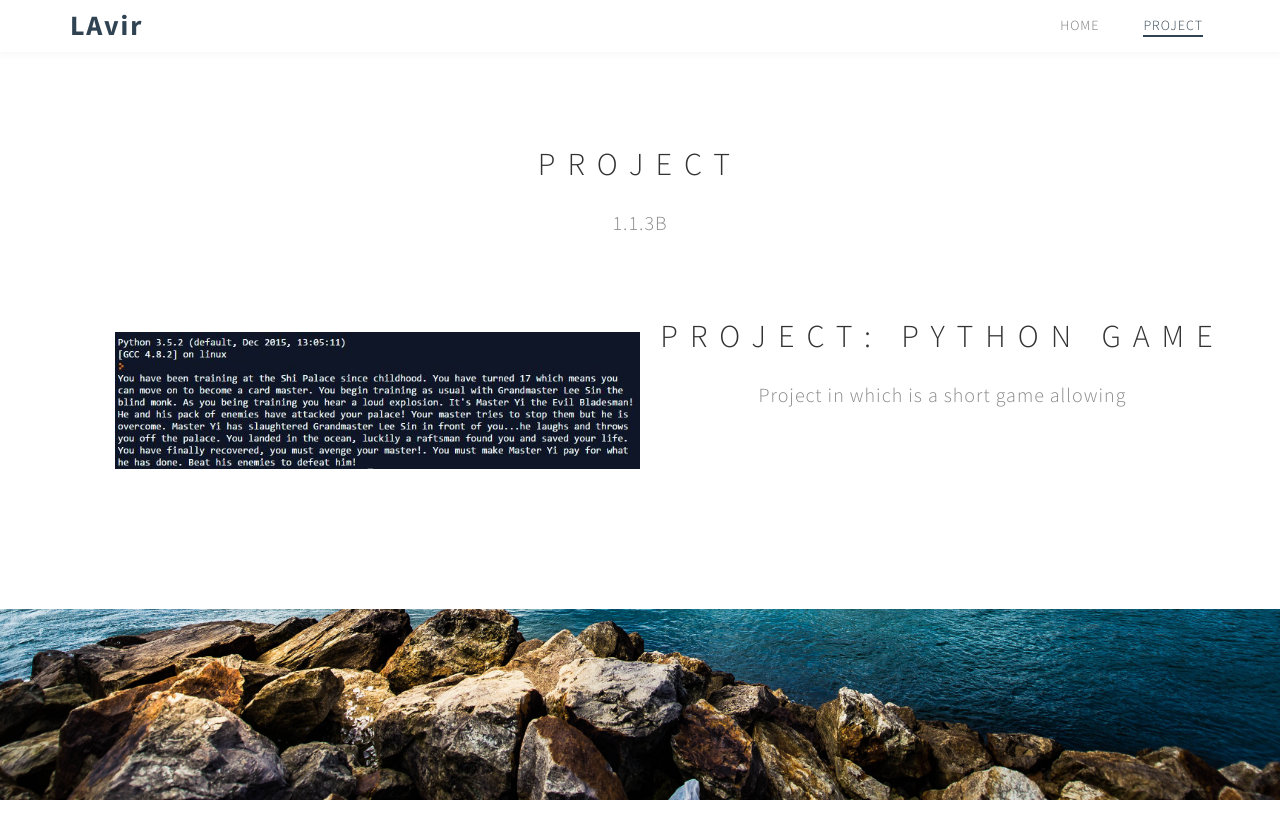
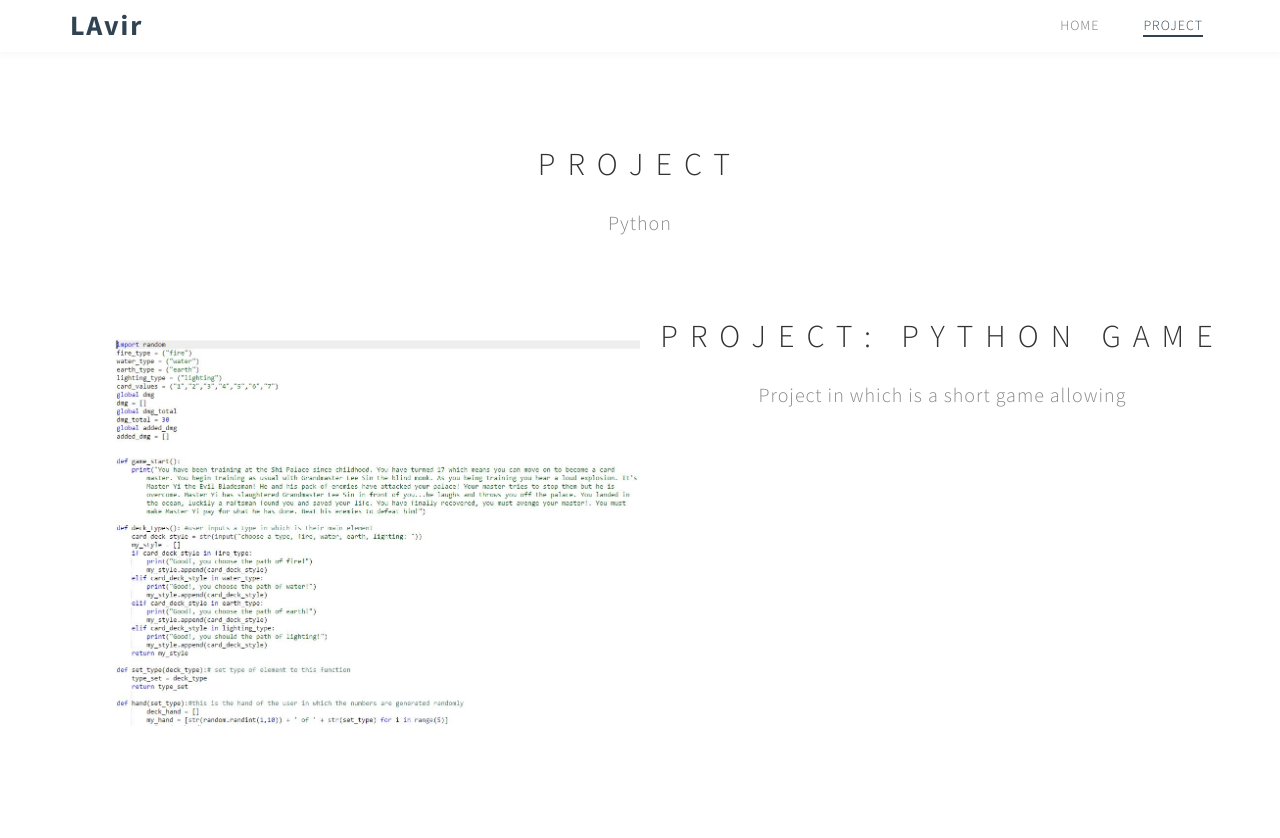
Before and after one commit to HenrLy721/HenrLy721.github.io, a plain HTML site: page ReadMore4/ReadMore4.html in a window 1280 px wide. Before the commit the page ends 800 px from the top, so only its background shows below. Drawn offline with Linux system fonts and the light colour scheme; files whose address does not match are found by name.

Commit message:
rechanged things

```diff
--- a/ReadMore4/ReadMore4.html
+++ b/ReadMore4/ReadMore4.html
@@ -77,14 +77,14 @@ http://tympanus.net/codrops/2013/06/18/caption-hover-effects/
       <div class="col-md-offset-2 col-md-8 col-sm-12 wow fadeInUp" data-wow-delay="0.3s">
         <div class="section-title">
           <h1>Project</h1>
-          <p>1.1.3B</p>
+          <p>Python</p>
         </div>
       </div>
 
       <ul class="grid cs-style-4">
         <li class="col-md-6 col-sm-6">
           <figure>
-            <div><img src="images/PythonGame.JPG" alt="image 1"></div>
+            <div><img src="images/PythonGamee.JPG" alt="image 1"></div>
             <figcaption>
               <h1>Scratch Game</h1>
               <small>Game On Python<a href="https://repl.it/Dsk5/16"> Link to Project</a></small>
```
Also changed, not shown: index.html (+1 -1 lines), ReadMore4/images/PythonGame.JPG (deleted), ReadMore4/images/PythonGamee.JPG (added).
